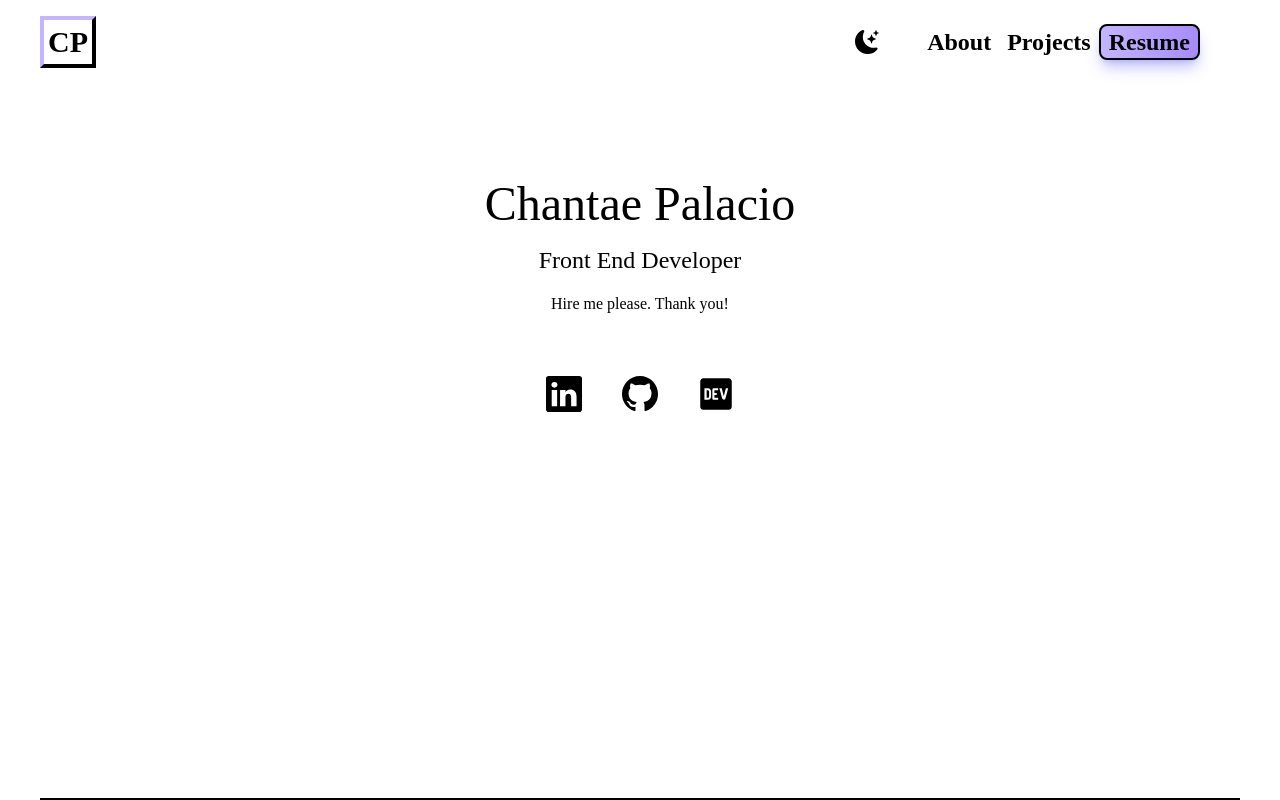
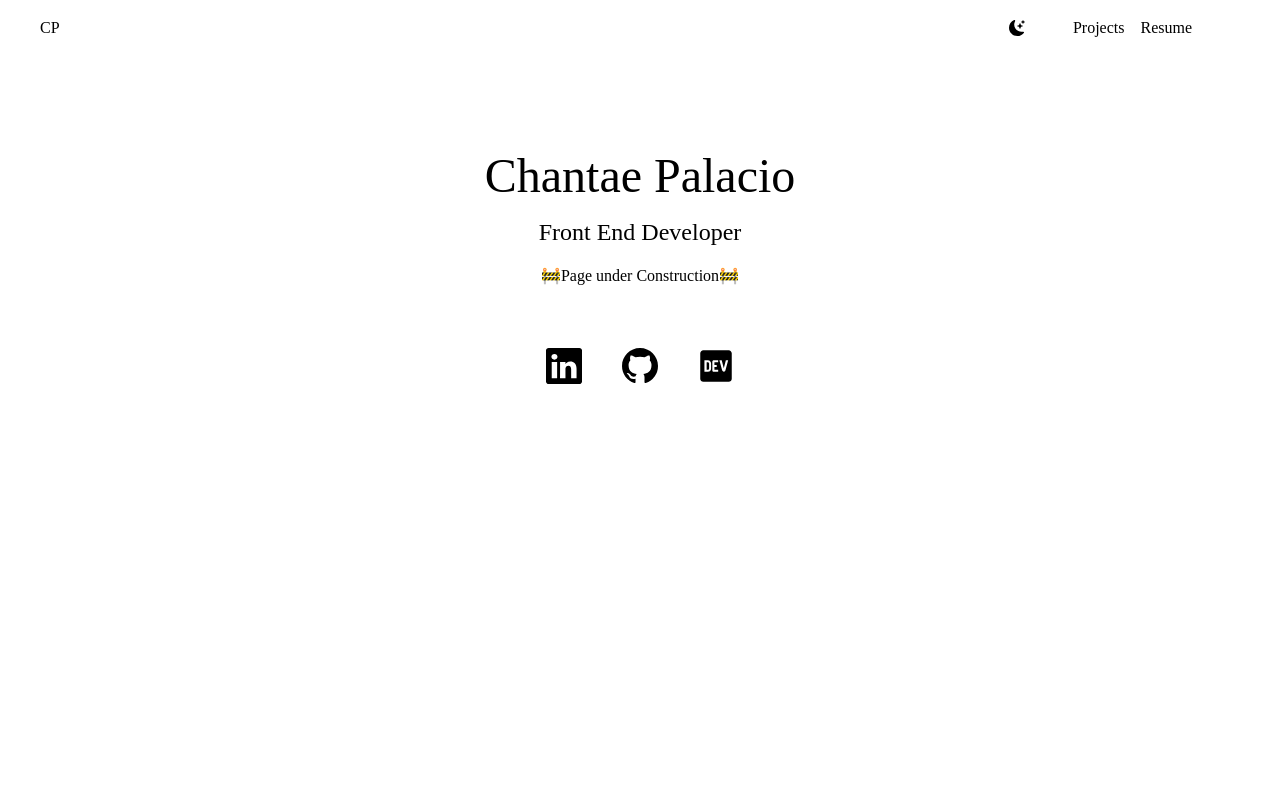
Before and after one commit to taepal467/cp_portfolio, a Next.js app: page / in a window 1280 px wide. Built offline with nearby package versions, Linux system fonts and the light colour scheme.

Commit message:
Cleaned up code and removed the previous styles

```diff
--- a/pages/index.tsx
+++ b/pages/index.tsx
@@ -29,28 +29,25 @@ export default function Home() {
         <Splash />
       ) : (
         <main className='px-10 bg-white font-gloock dark:bg-black'>
-          <section className='min-h-screen border-2 border-b-black border-r-0 border-t-0 border-l-0'>
+          <section className='min-h-screen'>
             <nav className='py-4 mb-12 flex justify-between'>
               <Link href="/">
-                  <h1 className='text-3xl font-bold p-1 border-4 border-violet-300 border-r-black border-4 border-violet-300 border-b-black hover:shadow-lg dark:hover:shadow-black/30'>CP</h1>
+                <h1 className=''>CP</h1>
               </Link>
               <ul className='flex items-center px-10'>
                 <li className=' px-2 pr-10 '>
                   {darkMode ? <BsFillBrightnessHighFill
-                  className='cursor-pointer text-2xl'
+                    className='cursor-pointer'
                     onClick={() => setDarkMode(!darkMode)}/> :
                     <BsFillMoonStarsFill
-                  className='cursor-pointer text-2xl'
+                    className='cursor-pointer'
                     onClick={() => setDarkMode(darkMode => !darkMode)}
                   />}
                 </li>
-                <li className=' px-2 text-2xl font-bold hover:underline underline-offset-4 decoration-4 decoration-violet-300 hover:-translate-y-1 hover:scale-110 hover:duration-300'>
-                  <Link href="">About</Link>
-                </li>
-                <li className=' px-2 text-2xl font-bold transition ease-in-out delay-150 hover:underline underline-offset-4 decoration-4 decoration-violet-300 hover:-translate-y-1 hover:scale-110 hover:duration-300'>
+                <li className=' px-2'>
                   <Link href='./components/Projects'>Projects</Link>
                   </li>
-                <li className=' px-2 text-2xl font-bold rounded-lg shadow-lg shadow-indigo-500/40 border-2 border-black bg-gradient-to-r from-violet-300 to-violet-400 hover:shadow-lg dark:hover:shadow-black/30'>
+                <li className=' px-2'>
                   <a href="https://docs.google.com/document/d/1gd_s5Lm468wk0DONMSpgxVsJarLlb9Cx51AHrZmtRnQ/edit?usp=sharing"
                     target='_blank'
                     rel="noopener noreferrer">
@@ -62,7 +59,7 @@ export default function Home() {
             <div className=' text-center p-10'>
               <h2 className=' text-5xl py-2'>Chantae Palacio</h2>
               <h3 className='text-2xl py-2'>Front End Developer</h3>
-              <p className='text-md py-2 leading-2'>Hire me please. Thank you!</p>
+              <p className='text-md py-2 leading-2'>🚧Page under Construction🚧</p>
             </div>
             <div className=' text-4xl flex justify-center gap-10 py-3'>
               <a>
@@ -78,9 +75,6 @@ export default function Home() {
           </section>
         </main>
       )}
-   <div>
    </div>
-    </div>
-
   );
 }
```
Lines whose indentation alone changed are shown as unchanged.
